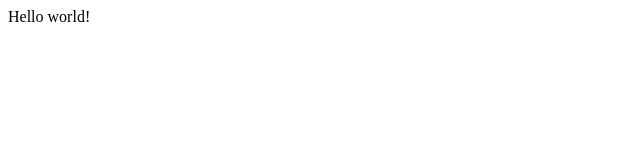
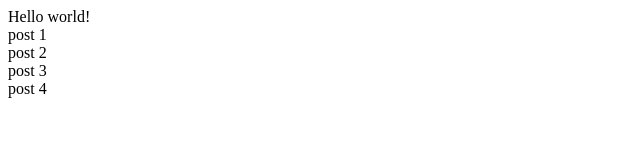
Before and after one commit to hellsinglord22/MEAN, a plain HTML site: page index.html in a window 1280 px wide. Shown: the whole page, without its empty margins (0-640 px from the left). Drawn offline with nearby package versions, Linux system fonts and the light colour scheme.

Commit message:
use ng-repeat

```diff
--- a/app.js
+++ b/app.js
@@ -8,5 +8,11 @@ app.controller('MainCtrl', [
 		$scope.test = 'Hello world!';
 
 		// send multiple post
+		$scope.posts = [
+			'post 1',
+			'post 2',
+			'post 3',
+			'post 4'
+		];
 
 	}]);
--- a/index.html
+++ b/index.html
@@ -12,5 +12,9 @@
 	<div>
 		{{test}}
 	</div>
+
+	<div ng-repeat="post in posts">
+		{{post}}
+	</div>
 </body>
 </html>
```
